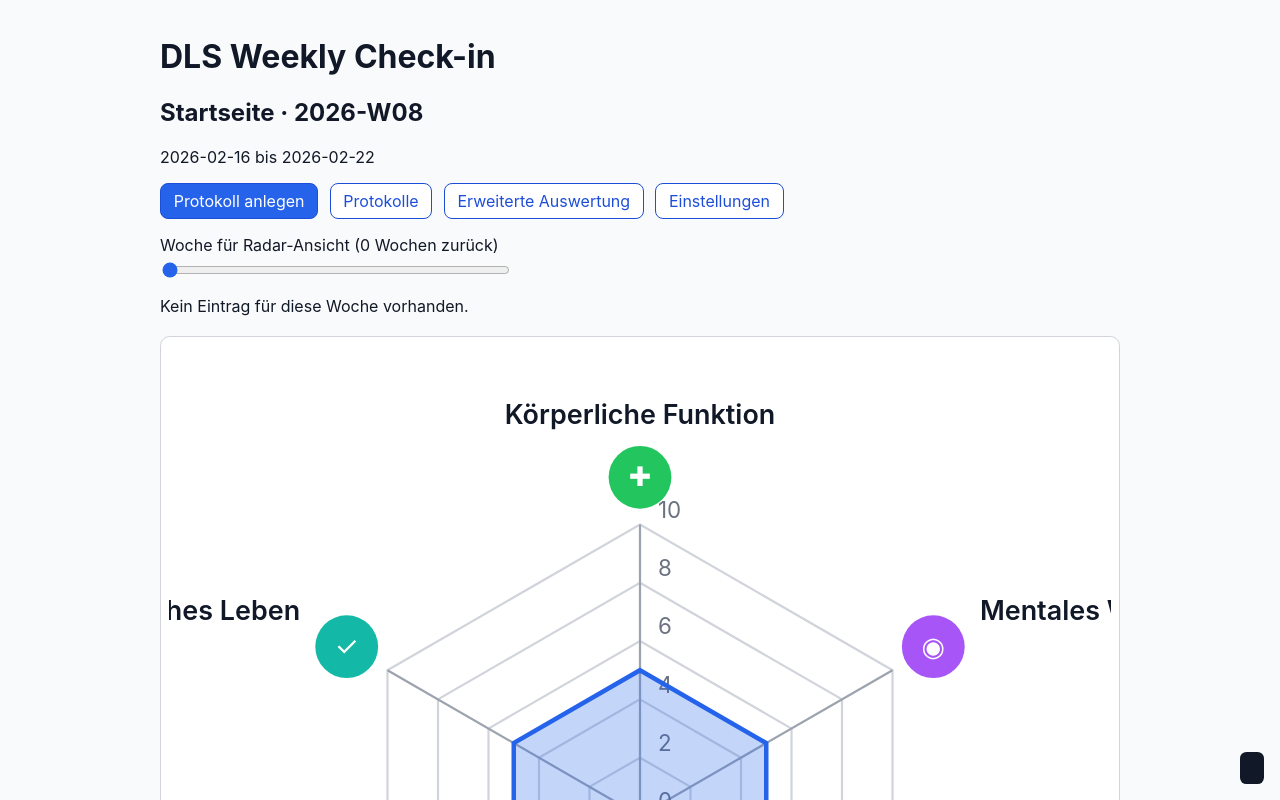
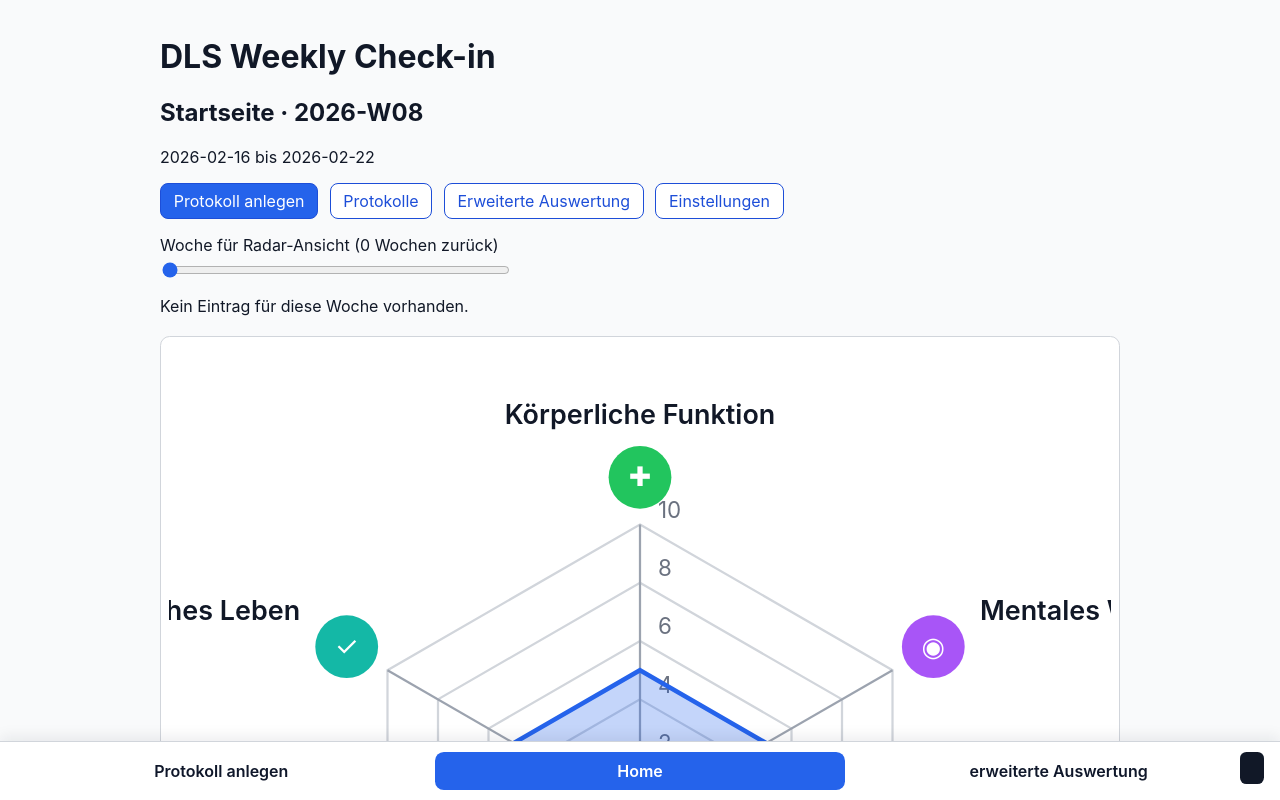
Before and after one commit to TheJoboy/DLS, a React (Vite) app: page / in a window 1280 px wide. Shown: the top 800 px of the page. Built offline with nearby package versions, Linux system fonts and the light colour scheme.

Commit message:
Add fixed bottom navigation to app layout

```diff
--- a/src/app/AppLayout.tsx
+++ b/src/app/AppLayout.tsx
@@ -1,4 +1,4 @@
-import { Outlet } from 'react-router-dom';
+import { NavLink, Outlet } from 'react-router-dom';
 
 export function AppLayout() {
   return (
@@ -6,9 +6,14 @@ export function AppLayout() {
       <header>
         <h1>DLS Weekly Check-in</h1>
       </header>
-      <main>
+      <main className="app-main">
         <Outlet />
       </main>
+      <footer className="bottom-nav" aria-label="Hauptnavigation">
+        <NavLink to="/protokoll-anlegen">Protokoll anlegen</NavLink>
+        <NavLink to="/">Home</NavLink>
+        <NavLink to="/erweiterte-auswertung">erweiterte Auswertung</NavLink>
+      </footer>
     </div>
   );
 }
--- a/src/styles.css
+++ b/src/styles.css
@@ -1,9 +1,34 @@
 :root { font-family: Inter, system-ui, sans-serif; color: #111827; background: #f9fafb; }
 body { margin: 0; }
 .app-shell { max-width: 960px; margin: auto; padding: 1rem; }
-.nav-list { display: flex; gap: .75rem; margin-bottom: 1rem; flex-wrap: wrap; }
-.nav-list a { padding: .5rem .75rem; border-radius: .5rem; color: #0f172a; text-decoration: none; }
-.nav-list a.active { background: #2563eb; color: #fff; }
+.app-main { padding-bottom: 6rem; }
+.bottom-nav {
+  position: fixed;
+  left: 0;
+  right: 0;
+  bottom: 0;
+  display: grid;
+  grid-template-columns: repeat(3, minmax(0, 1fr));
+  gap: .5rem;
+  padding: .65rem 1rem calc(.65rem + env(safe-area-inset-bottom));
+  background: #ffffff;
+  border-top: 1px solid #d1d5db;
+  box-shadow: 0 -4px 14px rgba(15, 23, 42, .08);
+}
+
+.bottom-nav a {
+  text-align: center;
+  padding: .55rem .35rem;
+  border-radius: .55rem;
+  color: #0f172a;
+  text-decoration: none;
+  font-weight: 600;
+}
+
+.bottom-nav a.active {
+  background: #2563eb;
+  color: #fff;
+}
 button, .button, input, textarea, select { font: inherit; }
 button, .button { border: 1px solid #1d4ed8; background: #2563eb; color: white; padding: .45rem .8rem; border-radius: .5rem; cursor: pointer; text-decoration: none; display: inline-block; }
 .button.secondary, button.secondary { background: white; color: #1d4ed8; }
```
